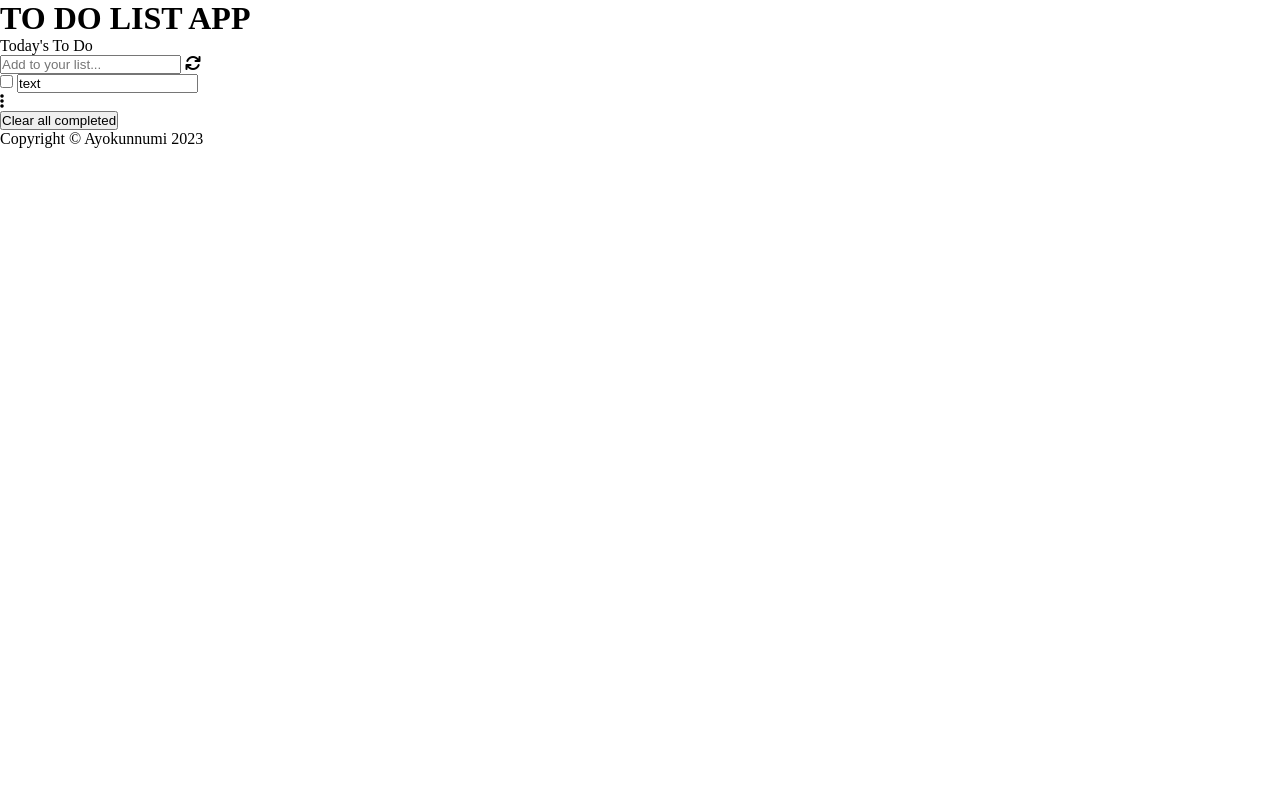
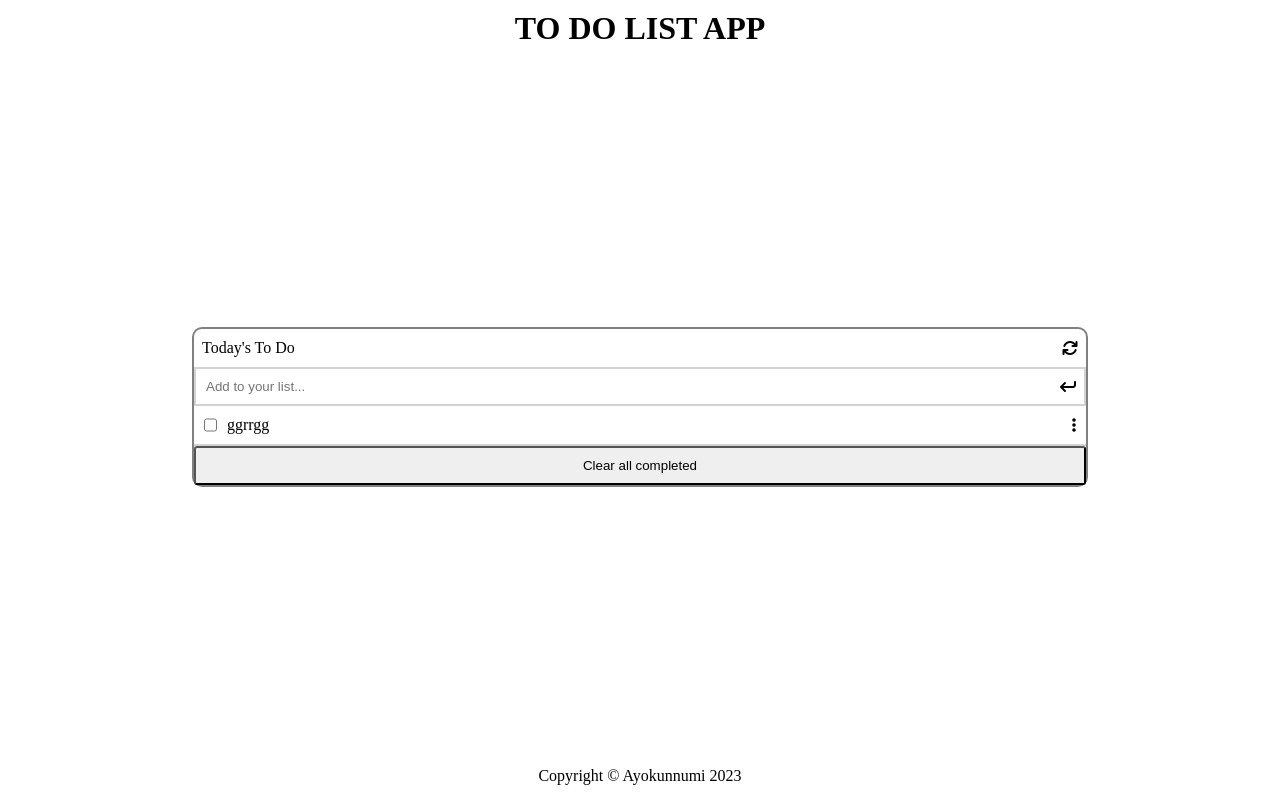
Before and after one commit to Ayokunnumi1/To-Do-List-App, a website built with webpack: page src/index.html in a window 1280 px wide. Built offline with nearby package versions, Linux system fonts and the light colour scheme.

Commit message:
Add new styles to html elements

```diff
--- a/src/index.html
+++ b/src/index.html
@@ -10,27 +10,38 @@
 </head>
 
 <body>
+
     <h1>TO DO LIST APP</h1>
-    <p>Today's To Do</p>
+    <section class="to-do">
+        <div class="to-do-container">
+            <div class="paragraph">
+                <p class="paragraph-text">Today's To Do</p>
+                <i class="fa-solid fa-arrows-rotate"></i>
+            </div>
+
             <form action="" class="form">
                 <input type="text" id="user-first-input" name="text" placeholder="Add to your list..." required>
-        <i class="fa-solid fa-arrows-rotate"></i>
+                <i class="fa-solid fa-arrow-turn-down fa-rotate-90"></i>
             </form>
+
             <ul>
-        <li>
-            <div>
+                <li class="list-items-container">
+                    <div class="checkBox-text-input">
                         <input type="checkbox" value="checkbox" name="checkbox" id="checkbox">
-                <input type="text" value="text" name="text" id="edit-text-input">
+                        <!-- <input type="text" name="text" id="edit-text-input"> -->
+                        <p class="list-user-input">ggrrgg</p>
                     </div>
-            <div>
                     <i class="fa-solid fa-ellipsis-vertical"></i>
-            </div>
                 </li>
             </ul>
-    <div>
-        <button type="submit">Clear all completed</button>
+
+            <div class="clear-all-btn-container">
+                <button type="submit" class="clear-all-btn">Clear all completed</button>
             </div>
+        </div>
+    </section>
     <footer>Copyright &#169; Ayokunnumi 2023 </footer>
+
 </body>
 
 </html>
--- a/src/style.css
+++ b/src/style.css
@@ -7,3 +7,95 @@
   list-style: none;
   text-decoration: none;
 }
+
+h1 {
+  text-align: center;
+  padding-top: 10px;
+}
+
+.to-do {
+  display: flex;
+  flex-direction: column;
+  justify-content: center;
+  align-items: center;
+  height: 90vh;
+}
+
+.to-do-container {
+  display: flex;
+  flex-direction: column;
+  justify-content: center;
+  border: 2px solid grey;
+  border-radius: 10px;
+  width: 70%;
+  margin: 0 auto;
+}
+
+.form-container {
+  width: 100%;
+}
+
+.list-items-container {
+  display: flex;
+  flex-direction: row;
+  justify-content: space-between;
+  align-items: center;
+  border-bottom: 2px solid lightgray;
+  padding: 0 10px;
+}
+
+#edit-text-input {
+  width: 96%;
+  padding: 10px;
+  outline: none;
+  border: none;
+}
+
+.checkBox-text-input {
+  display: flex;
+  flex-direction: row;
+  width: 100%;
+
+}
+
+.paragraph {
+  display: flex;
+  flex-direction: row;
+  justify-content: space-between;
+  align-items: center;
+  padding: 10px 8px;
+}
+
+.form {
+  display: flex;
+  justify-content: space-between;
+  align-items: center;
+  width: 100%;
+  border: 2px solid lightgray;
+  padding-right: 10px;
+}
+
+#user-first-input {
+  width: 96%;
+  border: none;
+  padding: 10px;
+  outline: none;
+}
+
+.list-user-input {
+  padding: 10px;
+  width: 96%;
+}
+
+.clear-all-btn {
+  padding: 10px;
+  width: 100%;
+  border-radius: 3px;
+  outline: none;
+  cursor: pointer;
+}
+
+footer {
+  text-align: center;
+  /* margin-top: 20px; */
+}
```
Also changed, not shown: dist/index.html, dist/main.js. Lines whose indentation alone changed are shown as unchanged.
